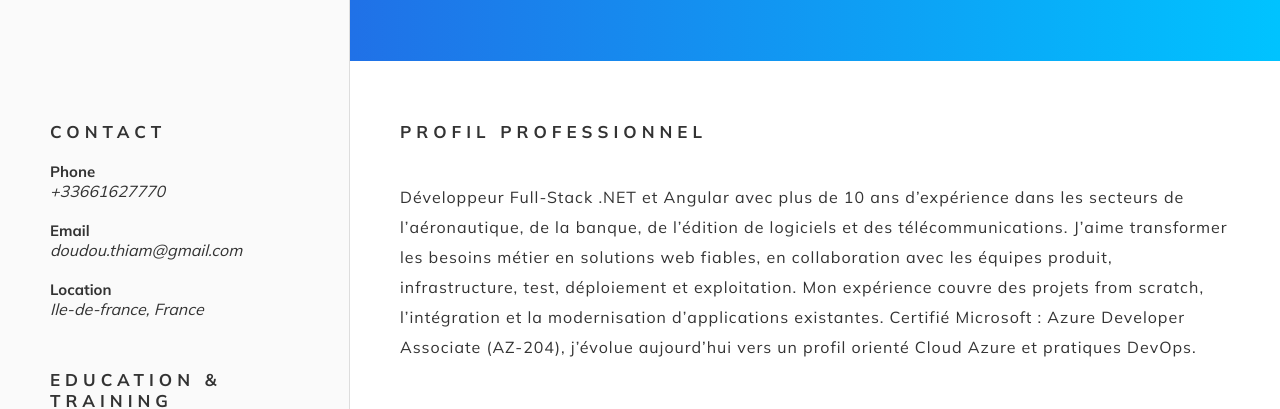
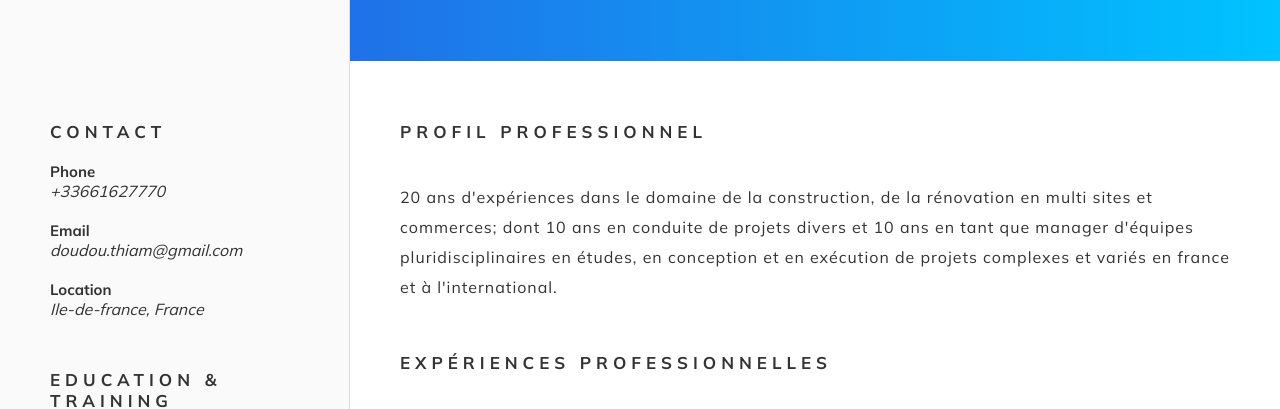
Before and after one commit to OumarDiagne/CV-Doudou, a website: page index.html in a window 1280 px wide. Shown: the part 339-748 px from the top of the page. Drawn offline with Linux system fonts and the light colour scheme.

Commit message:
texte presentation

```diff
--- a/index.html
+++ b/index.html
@@ -244,15 +244,11 @@
         <h2 class="title-small">PROFIL PROFESSIONNEL</h2>
 
         <p class="mb-5">
-          Développeur Full-Stack .NET et Angular avec plus de 10 ans
-          d’expérience dans les secteurs de l’aéronautique, de la banque, de
-          l’édition de logiciels et des télécommunications. J’aime transformer
-          les besoins métier en solutions web fiables, en collaboration avec les
-          équipes produit, infrastructure, test, déploiement et exploitation.
-          Mon expérience couvre des projets from scratch, l’intégration et la
-          modernisation d’applications existantes. Certifié Microsoft : Azure
-          Developer Associate (AZ-204), j’évolue aujourd’hui vers un profil
-          orienté Cloud Azure et pratiques DevOps.
+          20 ans d'expériences dans le domaine de la construction, de la
+          rénovation en multi sites et commerces; dont 10 ans en conduite de
+          projets divers et 10 ans en tant que manager d'équipes
+          pluridisciplinaires en études, en conception et en exécution de
+          projets complexes et variés en france et à l'international.
         </p>
 
         <h2 class="title-small">EXPÉRIENCES PROFESSIONNELLES</h2>
```
